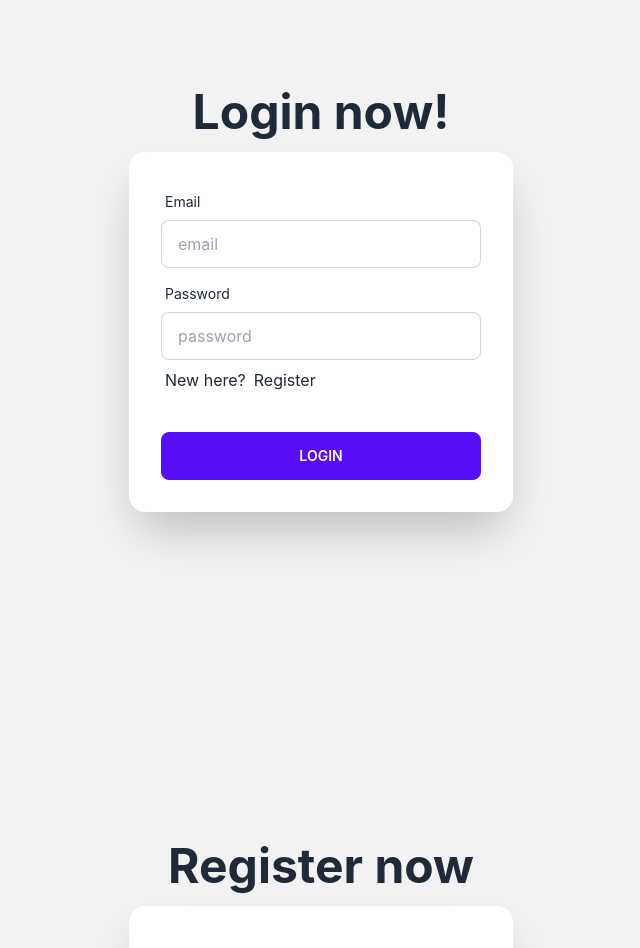
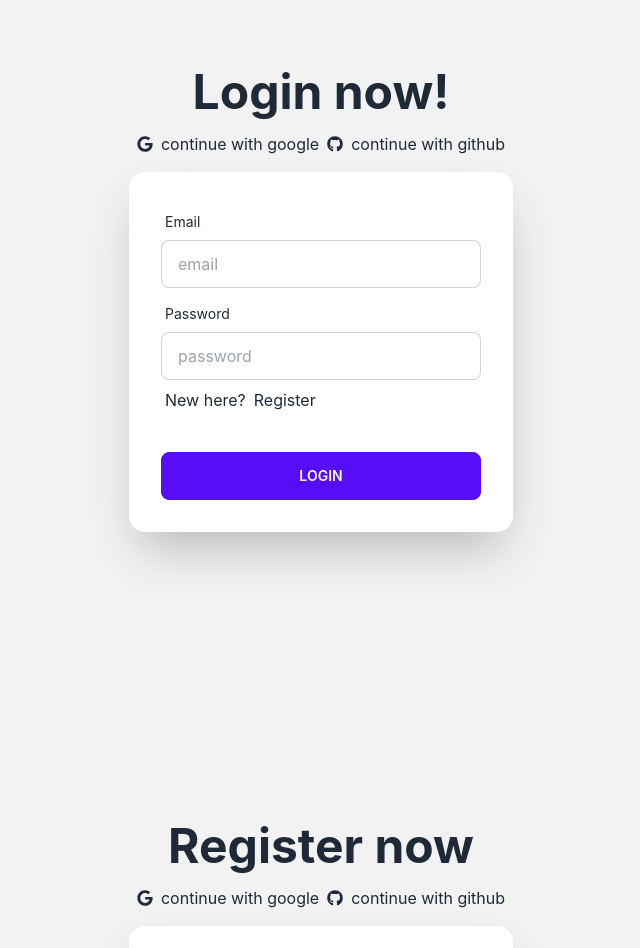
Before and after one commit to sheikh-riyadh/learning-platform-client, a React (Create React App) app: page / in a window 1280 px wide. Shown: the part 100-1048 px from the top of the page, without its empty margins (319-959 px from the left). Built offline with nearby package versions, Linux system fonts and the light colour scheme.

Commit message:
added signin with google

```diff
--- a/src/components/Login/Login.js
+++ b/src/components/Login/Login.js
@@ -1,10 +1,12 @@
+import { GoogleAuthProvider } from 'firebase/auth';
 import React from 'react';
 import { useContext } from 'react';
 import { AuthContext } from '../../contexts/AuthProvider';
+const googleProvider = new GoogleAuthProvider()
 
 const Login = () => {
 
-    const { logInWithEmailPassword, ToastContainer, toast } = useContext(AuthContext)
+    const { logInWithEmailPassword, ToastContainer, toast, FaGithub, FaGoogle, signInWithGoogle } = useContext(AuthContext)
     const handleOnSubmit = (event) => {
         event.preventDefault()
         const form = event.target;
@@ -24,11 +26,30 @@ const Login = () => {
                 console.error(error)
             })
     }
+
+
+    const handleSignInWithGoole = () => {
+        signInWithGoogle(googleProvider)
+            .then(response => {
+                const user = response.user;
+                console.log(user);
+            }).catch(error => {
+                console.error(error);
+            })
+    }
+
+    const handleSignInWithGithub = () => {
+
+    }
     return (
         <div className="hero min-h-screen bg-base-200 ">
             <div className="hero-content flex-col">
                 <div className="text-center lg:text-left">
                     <h1 className="text-5xl font-bold">Login now!</h1>
+                </div>
+                <div className='flex gap-2 flex-col lg:flex-row items-center'>
+                    <FaGoogle /><span onClick={handleSignInWithGoole} className='cursor-pointer'>continue with google</span>
+                    <FaGithub /><span onClick={handleSignInWithGithub} className='cursor-pointer'>continue with github</span>
                 </div>
                 <form onSubmit={handleOnSubmit} className="card flex-shrink-0 lg:w-[630px] max-w-sm shadow-2xl bg-base-100">
                     <div className="card-body">
--- a/src/components/Register/Register.js
+++ b/src/components/Register/Register.js
@@ -2,7 +2,7 @@ import React, { useContext } from 'react';
 import { AuthContext } from '../../contexts/AuthProvider';
 
 const Register = () => {
-    const { createUserWithEmailPassword, toast, ToastContainer } = useContext(AuthContext)
+    const { createUserWithEmailPassword, toast, ToastContainer, FaGoogle, FaGithub } = useContext(AuthContext)
 
     const handleOnSubmit = (event) => {
         event.preventDefault()
@@ -33,6 +33,10 @@ const Register = () => {
             <div className="hero-content flex-col">
                 <div className="text-center lg:text-left">
                     <h1 className="text-5xl font-bold">Register now</h1>
+                </div>
+                <div className='flex gap-2 flex-col lg:flex-row items-center'>
+                    <FaGoogle /><span className='cursor-pointer'>continue with google</span>
+                    <FaGithub /><span className='cursor-pointer'>continue with github</span>
                 </div>
                 <form onSubmit={handleOnSubmit} className="card flex-shrink-0 lg:w-[630px] max-w-sm shadow-2xl bg-base-100">
                     <div className="card-body">
--- a/src/contexts/AuthProvider.js
+++ b/src/contexts/AuthProvider.js
@@ -1,7 +1,8 @@
 import React, { createContext } from 'react';
-import { createUserWithEmailAndPassword, getAuth, signInWithEmailAndPassword } from 'firebase/auth'
+import { createUserWithEmailAndPassword, getAuth, signInWithEmailAndPassword, signInWithPopup } from 'firebase/auth'
 import app from '../firebase/firebase.config';
 import { ToastContainer, toast } from 'react-toastify';
+import { FaGoogle, FaGithub } from 'react-icons/fa';
 
 
 export const AuthContext = createContext()
@@ -15,12 +16,18 @@ const AuthProvider = ({ children }) => {
         return createUserWithEmailAndPassword(auth, email, passowrd)
     }
 
-    /* sign in with email and password */
+    /* login with email and password */
     const logInWithEmailPassword = (email, passowrd) => {
         return signInWithEmailAndPassword(auth, email, passowrd)
     }
 
-    const authInfo = { createUserWithEmailPassword, ToastContainer, toast, logInWithEmailPassword }
+    /* Sign with google */
+
+    const signInWithGoogle = (provider) => {
+        return signInWithPopup(auth, provider)
+    }
+
+    const authInfo = { createUserWithEmailPassword, ToastContainer, toast, logInWithEmailPassword, FaGoogle, FaGithub, signInWithGoogle }
     return (
         <AuthContext.Provider value={authInfo}>
             {children}
```
